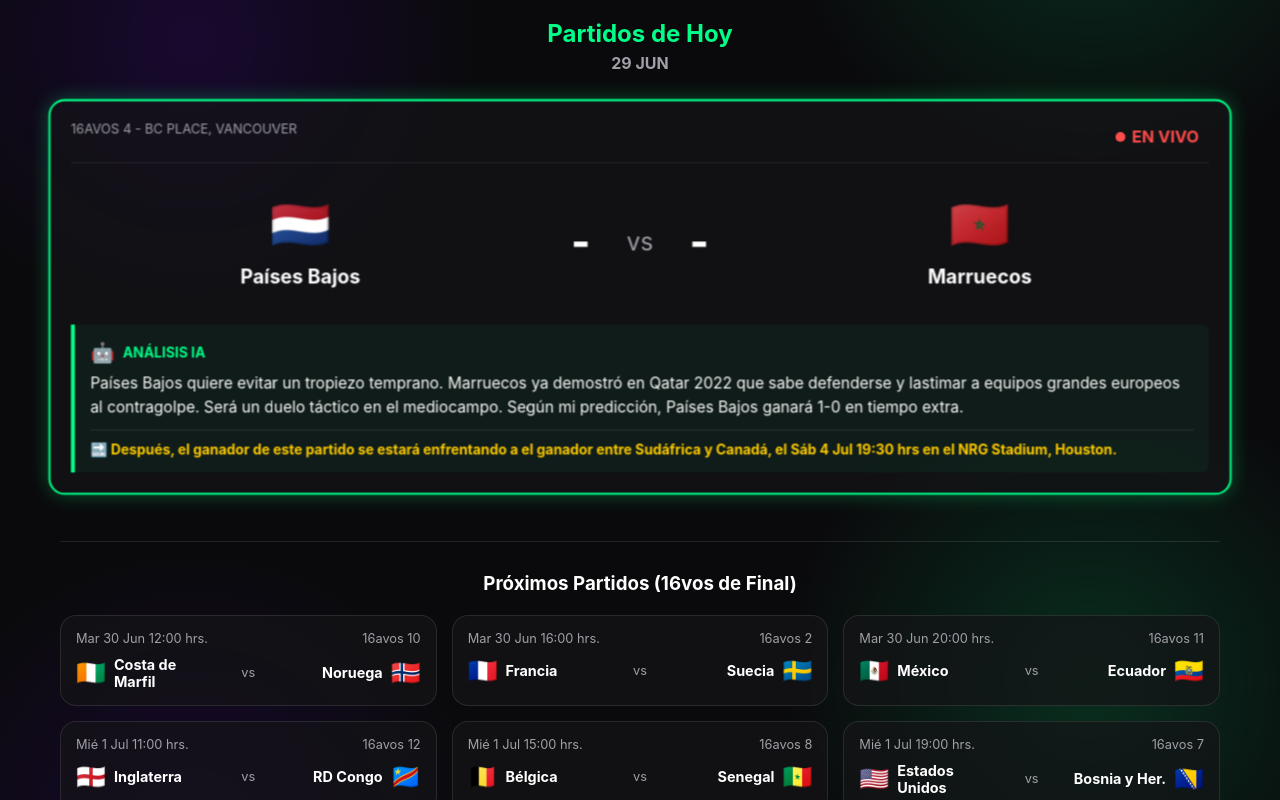
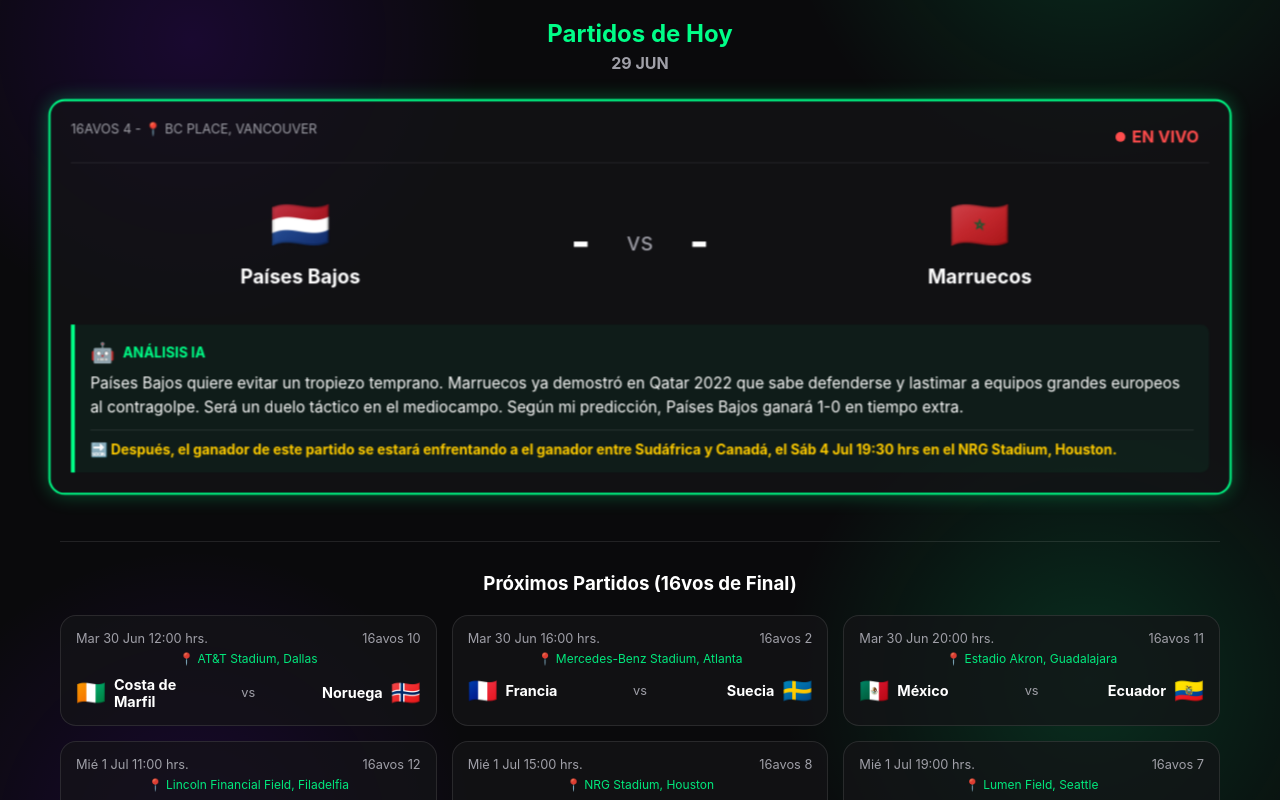
Before and after one commit to CARLOSNR9/mundial-2026-tracker, a React (Vite) app: page / in a window 1280 px wide. Shown: the part 360-1160 px from the top of the page. Built offline with nearby package versions, Linux system fonts and the light colour scheme; no server answers; the database is empty.

Commit message:
mundial2026-29jun_24

```diff
--- a/src/components/DailyDashboard.jsx
+++ b/src/components/DailyDashboard.jsx
@@ -198,7 +198,9 @@ const DailyDashboard = () => {
               }}>
 
               <div className="match-header" style={{ marginBottom: '15px', justifyContent: 'space-between', borderBottom: '1px solid rgba(255,255,255,0.1)', paddingBottom: '10px' }}>
-                <span style={{ color: 'var(--text-muted)' }}>{match.label} - {match.stadium}</span>
+                <span style={{ color: 'var(--text-muted)' }}>
+                  {match.label} {match.stadium && `- 📍 ${match.stadium}`}
+                </span>
                 {live ? (
                   <span className="live-badge" style={{ fontSize: '1rem', padding: '5px 10px' }}>
                     <div className="live-dot" style={{ width: '10px', height: '10px' }}></div>
@@ -324,6 +326,11 @@ const DailyDashboard = () => {
                 <span>{match.date}</span>
                 <span>{match.label}</span>
               </div>
+              {match.stadium && (
+                <div style={{ textAlign: 'center', fontSize: '0.75rem', color: 'var(--primary)', opacity: 0.9, marginTop: '-5px' }}>
+                  📍 {match.stadium}
+                </div>
+              )}
               <div style={{ display: 'flex', justifyContent: 'space-between', alignItems: 'center' }}>
                 <div style={{ display: 'flex', alignItems: 'center', gap: '8px', width: '40%' }}>
                   <span style={{ fontSize: '1.5rem' }}>{match.home.flag}</span>
```
